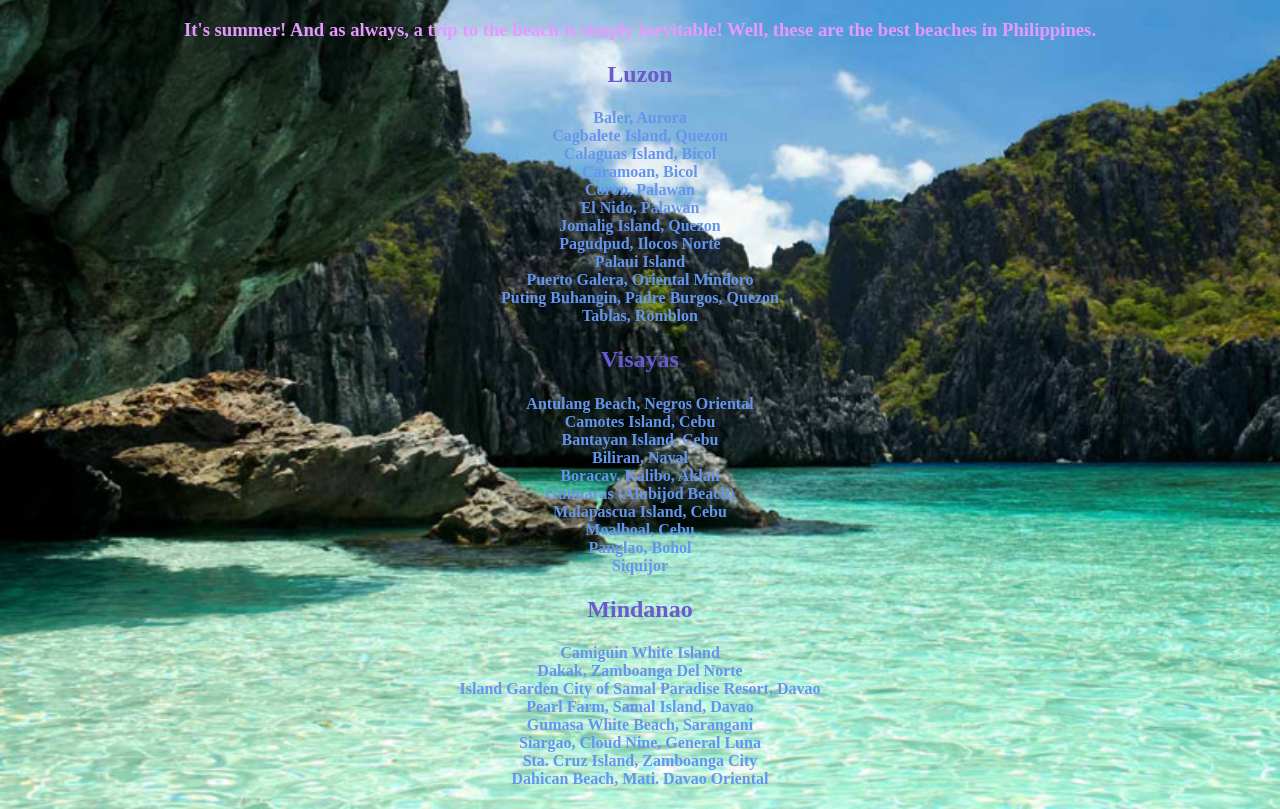
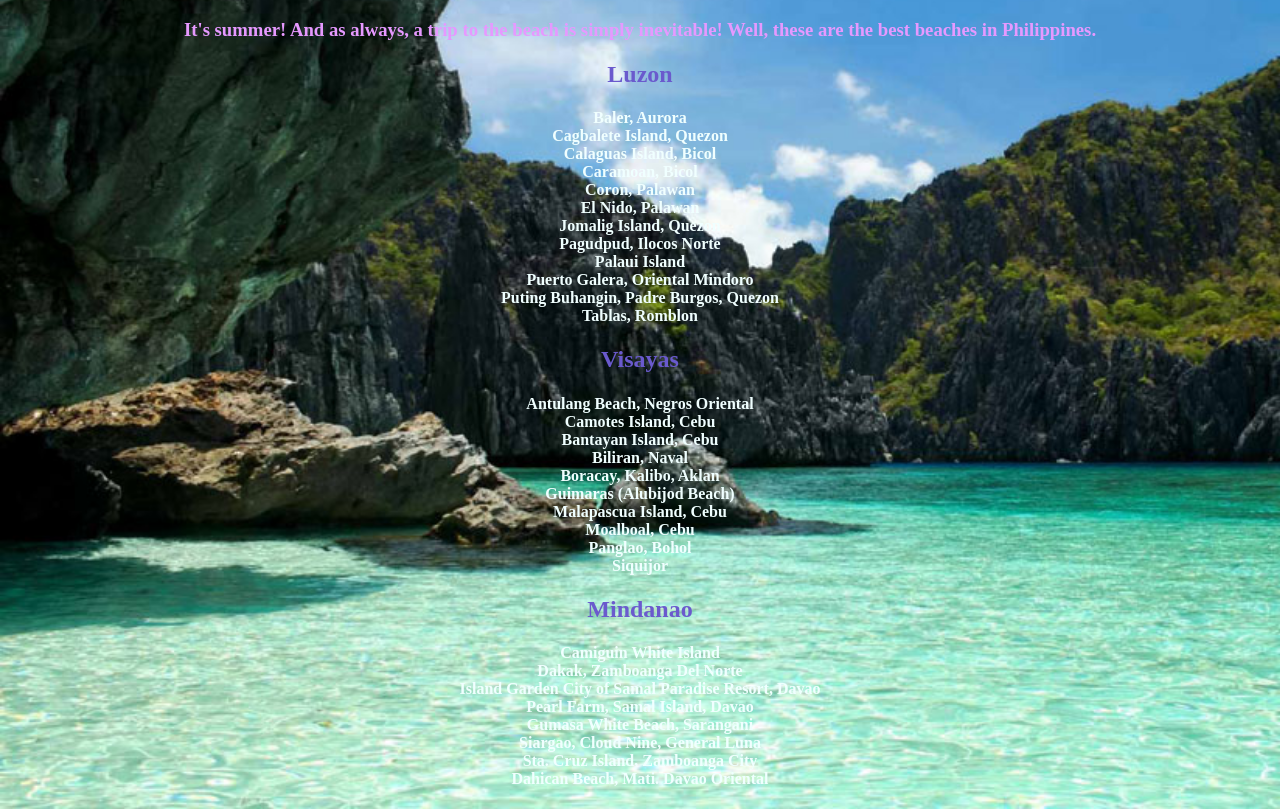
Before and after one commit to OtidaMaricar/Lab5, a plain HTML site: page index.html in a window 1280 px wide. Shown: the part 61-870 px from the top of the page. Drawn offline with Linux system fonts and the light colour scheme.

Commit message:
Update index.html

```diff
--- a/index.html
+++ b/index.html
@@ -24,7 +24,7 @@ h2 {
 }
 /* all h4 elements */
 h4 {
-  color: #6495ED;
+  color: #F0FFFF;
   text-align: center;
 }
 
```
